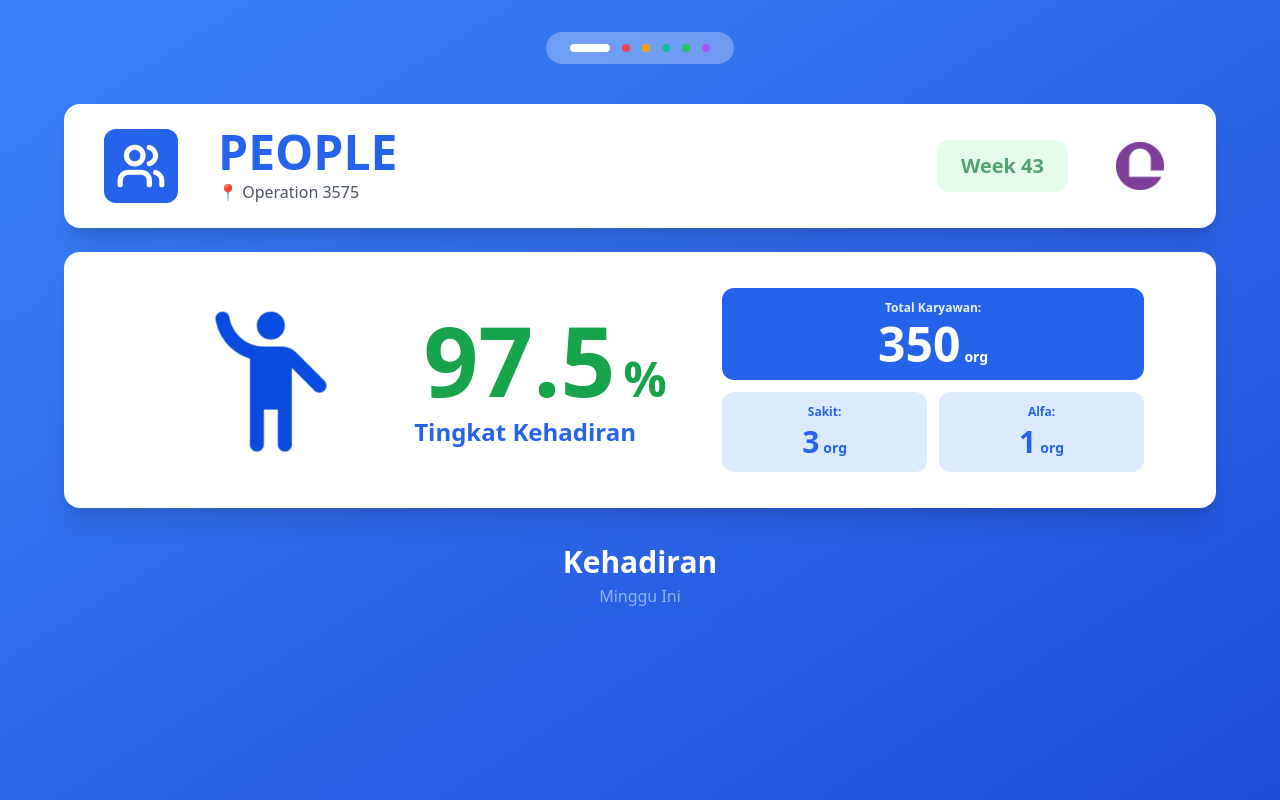
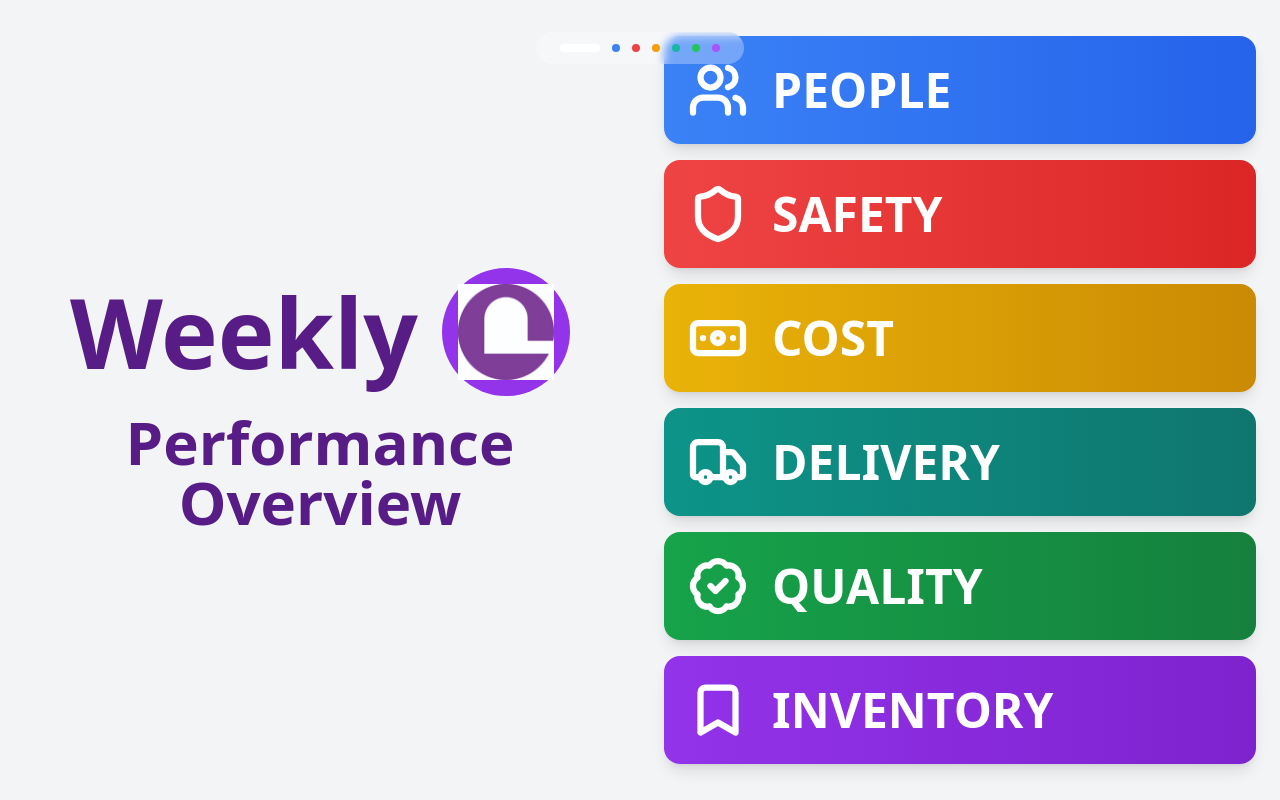
Before and after one commit to marieshaas/kpi_dashboard, a React (Create React App) app: page / in a window 1280 px wide. Built offline with nearby package versions, Linux system fonts and the light colour scheme.

Commit message:
add opening page

```diff
--- a/src/App.js
+++ b/src/App.js
@@ -6,12 +6,14 @@ import CostPage from './components/costPage';
 import DeliveryPage from './components/deliveryPage';
 import QualityPage from './components/qualityPage';
 import InventoryPage from './components/inventoryPage';
+import OpeningPage from './components/openingPage';
 import { kpiData } from './data/kpiData';
 
 function App() {
   const [currentPage, setCurrentPage] = useState(0);
 
   const pages = [
+     { name: 'opening', component: OpeningPage, data: null, color: 'bg-gray-500' },
     { name: 'people', component: PeoplePage, data: kpiData.people, color: 'bg-blue-500' },
     { name: 'safety', component: SafetyPage, data: kpiData.safety, color: 'bg-red-500' },
     { name: 'cost',   component: CostPage,   data: kpiData.cost ,  color: 'bg-amber-500' },
--- /dev/null
+++ b/src/components/openingPage.jsx
@@ -0,0 +1,67 @@
+import React from 'react';
+import { Users, Shield, Banknote, Truck, BadgeCheck, Bookmark } from 'lucide-react';
+import logo from '../corinthian_doors_indonesia_logo.jpg';
+
+const OpeningPage = () => {
+  return (
+    <div className="min-h-screen bg-gray-100 flex items-center justify-center p-6">
+      <div className="max-w-7xl w-full flex items-center gap-12">
+
+        {/* Left Side - Title */}
+        <div className="flex-1 flex flex-col items-center justify-center">
+          <div className="flex items-center gap-6 mb-4">
+            <h1 className="text-8xl font-black text-purple-900">Weekly</h1>
+            <div className="bg-purple-600 rounded-full p-4 w-32 h-32 flex items-center justify-center">
+              <img src={logo} alt="logo" className="w-full h-full object-contain"/>
+            </div>
+          </div>
+          <h2 className="text-6xl font-black text-purple-900">Performance</h2>
+          <h2 className="text-6xl font-black text-purple-900">Overview</h2>
+        </div>
+
+        {/* Right Side - Category Bars */}
+        <div className="flex-1 space-y-4">
+
+          {/* PEOPLE */}
+          <div className="bg-gradient-to-r from-blue-500 to-blue-600 rounded-2xl p-6 flex items-center gap-6 shadow-lg">
+            <Users size={60} className="text-white" strokeWidth={2.5} />
+            <h3 className="text-5xl font-black text-white">PEOPLE</h3>
+          </div>
+
+          {/* SAFETY */}
+          <div className="bg-gradient-to-r from-red-500 to-red-600 rounded-2xl p-6 flex items-center gap-6 shadow-lg">
+            <Shield size={60} className="text-white" strokeWidth={2.5} />
+            <h3 className="text-5xl font-black text-white">SAFETY</h3>
+          </div>
+
+          {/* COST */}
+          <div className="bg-gradient-to-r from-yellow-500 to-yellow-600 rounded-2xl p-6 flex items-center gap-6 shadow-lg">
+            <Banknote size={60} className="text-white" strokeWidth={2.5} />
+            <h3 className="text-5xl font-black text-white">COST</h3>
+          </div>
+
+          {/* DELIVERY */}
+          <div className="bg-gradient-to-r from-teal-600 to-teal-700 rounded-2xl p-6 flex items-center gap-6 shadow-lg">
+            <Truck size={60} className="text-white" strokeWidth={2.5} />
+            <h3 className="text-5xl font-black text-white">DELIVERY</h3>
+          </div>
+
+          {/* QUALITY */}
+          <div className="bg-gradient-to-r from-green-600 to-green-700 rounded-2xl p-6 flex items-center gap-6 shadow-lg">
+            <BadgeCheck size={60} className="text-white" strokeWidth={2.5} />
+            <h3 className="text-5xl font-black text-white">QUALITY</h3>
+          </div>
+
+          {/* INVENTORY */}
+          <div className="bg-gradient-to-r from-purple-600 to-purple-700 rounded-2xl p-6 flex items-center gap-6 shadow-lg">
+            <Bookmark size={60} className="text-white" strokeWidth={2.5} />
+            <h3 className="text-5xl font-black text-white">INVENTORY</h3>
+          </div>
+
+        </div>
+      </div>
+    </div>
+  );
+};
+
+export default OpeningPage;
```
